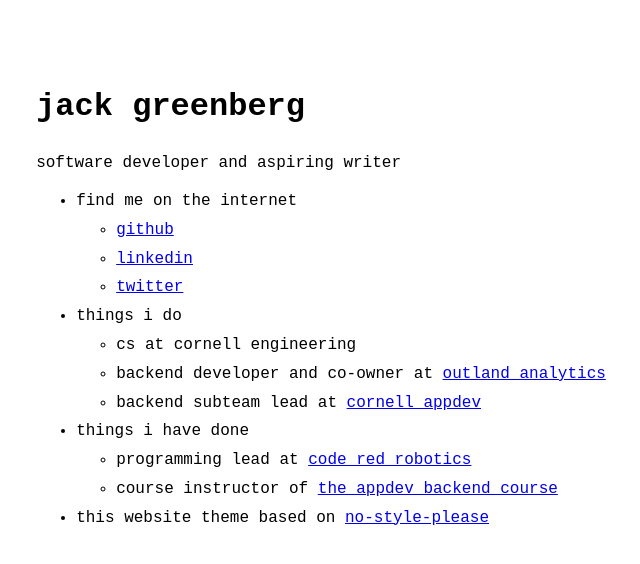
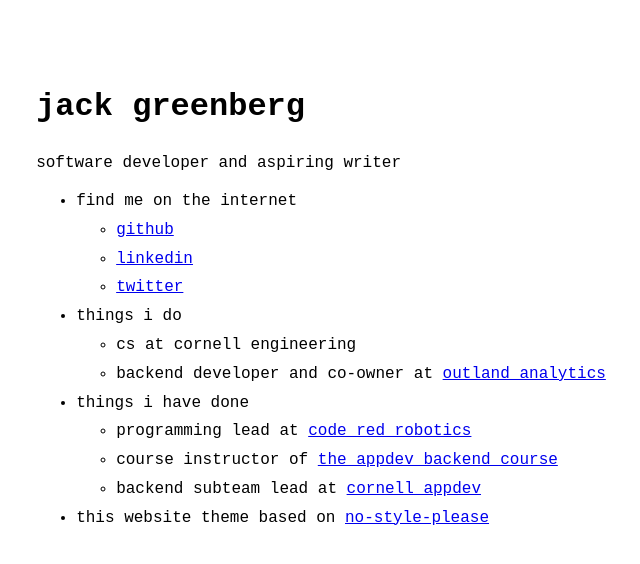
Before and after one commit to grebneerg/homepage, a Jekyll site: the page built from index.markdown, in a window 1280 px wide. Shown: the top 564 px of the page, without its empty margins (319-959 px from the left). Built offline with Jekyll 4.4.1, drawn with Linux system fonts in a browser that asks for light colours; part of the change alters nothing that is shown.

```diff
--- a/_data/menu.yml
+++ b/_data/menu.yml
@@ -11,9 +11,9 @@ entries:
     entries:
       - title: cs at cornell engineering
       - title: backend developer and co-owner at <a href='https://www.outlandanalytics.com/''>outland analytics</a>
-      - title: backend subteam lead at <a href='https://www.cornellappdev.com/'>cornell appdev</a>
   - title: things i have done
     entries:
       - title: programming lead at <a href='http://www.team639.org/'>code red robotics</a>
       - title: course instructor of <a href='https://www.cornellappdev.com/courses/backend'>the appdev backend course</a>
+      - title: backend subteam lead at <a href='https://www.cornellappdev.com/'>cornell appdev</a>
   - title: "this website theme based on <a href='https://github.com/riggraz/no-style-please'>no-style-please</a>"
```
